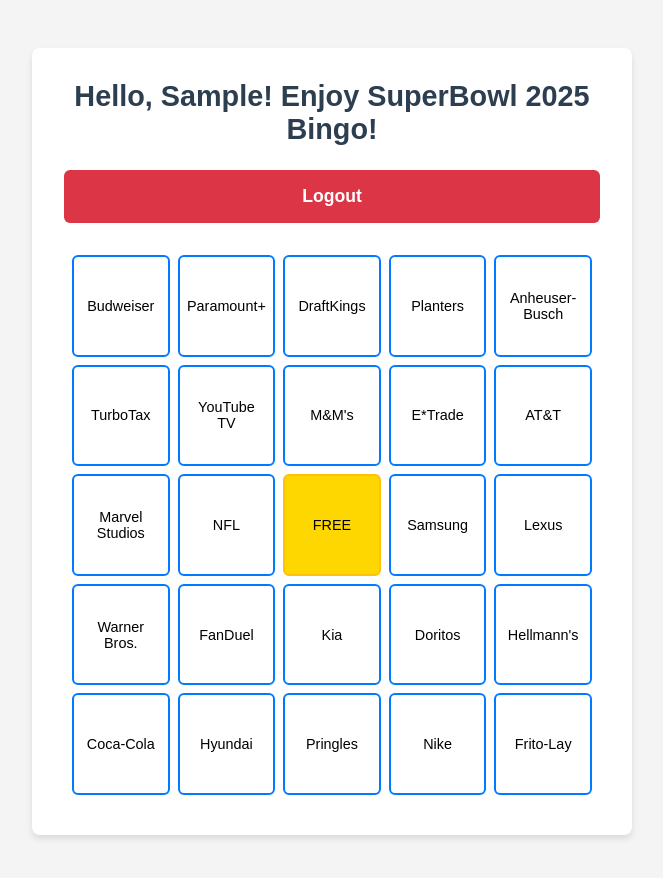
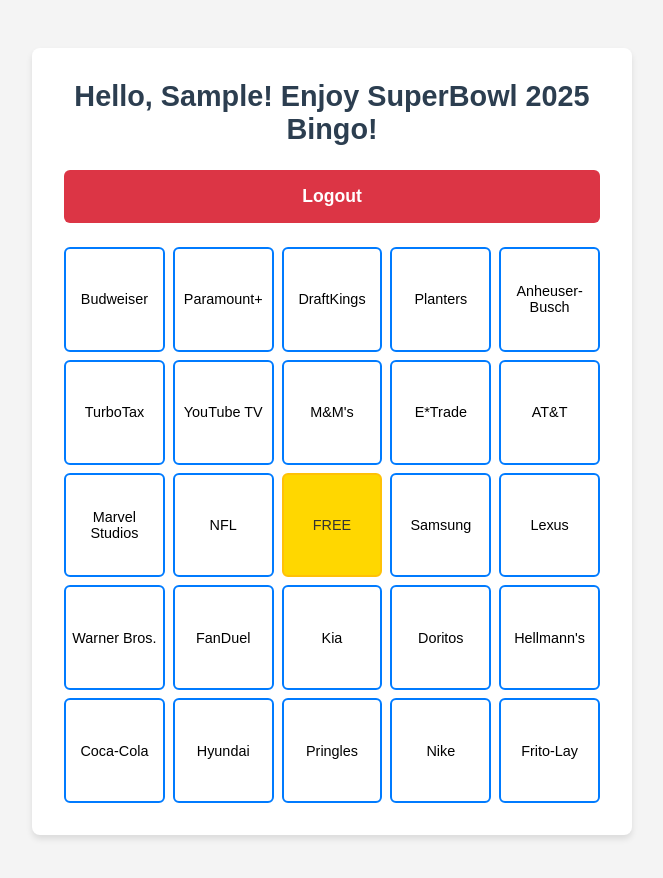
Before and after one commit to bgillins/superbowl2025-bingo, a plain HTML site: page index.html in a window 1280 px wide. Both pictures are taken after typing "Sample" into the empty fields and a click on the button "Enter Game". Shown: the whole page, without its empty margins (308-971 px from the left). Drawn offline with Linux system fonts and the light colour scheme.

Commit message:
Update index.html

```diff
--- a/index.html
+++ b/index.html
@@ -79,34 +79,26 @@
       background: #0056b3;
     }
 
-    /* The bingo board is a grid with 5 columns */
     #bingoBoard {
       display: grid;
       grid-template-columns: repeat(5, 1fr);
       gap: 8px;
       margin-top: 1.5rem;
-      padding: 0.5rem;
+      aspect-ratio: 1;
+      width: 100%;
     }
 
-    /* Each bingo cell uses a container trick to remain square */
     .bingo-cell {
       position: relative;
       width: 100%;
-      padding-top: 100%; /* Creates a square by using 100% of the width as height */
+      padding-top: 100%; /* Creates a square aspect ratio */
       border: 2px solid #007bff;
       border-radius: 6px;
+      cursor: pointer;
+      user-select: none;
       background: #fff;
-      overflow: hidden;
-      transition: all 0.2s ease;
     }
 
-    /* When selected, change the background and border */
-    .bingo-cell.selected {
-      background: #ffd700;
-      border-color: #ffc107;
-    }
-
-    /* Inner content is absolutely positioned to fill the square */
     .bingo-cell-content {
       position: absolute;
       top: 0;
@@ -117,9 +109,21 @@
       align-items: center;
       justify-content: center;
       text-align: center;
+      padding: 5px;
       font-size: 0.9rem;
       font-weight: 500;
-      padding: 0.5rem;
+      transition: all 0.2s ease;
+    }
+
+    .bingo-cell:hover {
+      transform: translateY(-2px);
+      box-shadow: 0 2px 4px rgba(0,0,0,0.1);
+    }
+
+    .bingo-cell.selected {
+      background: #ffd700;
+      color: #333;
+      border-color: #ffc107;
     }
 
     #logoutButton {
@@ -146,7 +150,6 @@
 
       .bingo-cell-content {
         font-size: 0.8rem;
-        padding: 0.25rem;
       }
     }
 
@@ -220,6 +223,7 @@
         const j = Math.floor(Math.random() * (i + 1));
         [available[i], available[j]] = [available[j], available[i]];
       }
+
       let card = [];
       for (let i = 0; i < 25; i++) {
         if (i === 12) {
@@ -234,6 +238,7 @@
 
     function checkForBingo() {
       const card = userData.bingoCard;
+
       // Check rows
       for (let row = 0; row < 5; row++) {
         let rowBingo = true;
@@ -245,6 +250,7 @@
         }
         if (rowBingo) return true;
       }
+
       // Check columns
       for (let col = 0; col < 5; col++) {
         let colBingo = true;
@@ -256,6 +262,7 @@
         }
         if (colBingo) return true;
       }
+
       // Check diagonals
       let diag1Bingo = true;
       let diag2Bingo = true;
@@ -263,6 +270,7 @@
         if (!card[i * 5 + i].selected) diag1Bingo = false;
         if (!card[i * 5 + (4 - i)].selected) diag2Bingo = false;
       }
+
       return diag1Bingo || diag2Bingo;
     }
 
@@ -276,15 +284,18 @@
         if (cell.selected) {
           cellDiv.classList.add('selected');
         }
+
         const contentDiv = document.createElement('div');
         contentDiv.className = 'bingo-cell-content';
         contentDiv.textContent = cell.text;
         cellDiv.appendChild(contentDiv);
+
         cellDiv.addEventListener('click', () => {
           if (cell.text !== "FREE") {
             cell.selected = !cell.selected;
             cellDiv.classList.toggle('selected');
             saveUserData();
+
             if (checkForBingo() && !bingoAchieved) {
               bingoAchieved = true;
               alert(`BINGO! Congratulations, ${userData.username}!\n\nTake a screenshot and either:\n- Text it to 435-773-7295\n- Or find Brandon!\n\nGood luck!`);
```
